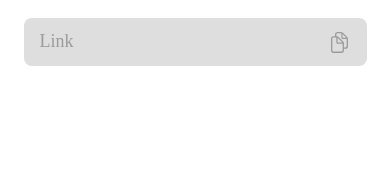
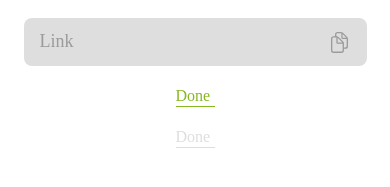
Before and after one commit to Dimensionnnnn/social-network, a React Native app: screen / in a window 390 px wide. Shown: the part 529-716 px from the top of the page. Built offline with nearby package versions, Linux system fonts and the light colour scheme.

Commit message:
feat/added text button, fix imports in default btn

```diff
--- a/App.tsx
+++ b/App.tsx
@@ -3,6 +3,7 @@ import {Appearance, StyleSheet, useColorScheme, View} from 'react-native';
 
 import {Button as UIButton} from 'src/components/UI/button/default-button/default-button';
 import {Button as UIButtonTextIcon} from 'src/components/UI/button/text-icon/text-icon-button';
+import {Button as UIBUttonText} from 'src/components/UI/button/text-button/text-button';
 
 function App(): JSX.Element {
   const isDarkMode = useColorScheme() === 'dark';
@@ -63,6 +64,12 @@ function App(): JSX.Element {
       <View style={styles.buttonContainer}>
         <UIButtonTextIcon title="Link" onPress={handeChangeTheme} isDisabled />
       </View>
+      <View style={styles.buttonContainer}>
+        <UIBUttonText title="Done" onPress={handeChangeTheme} />
+      </View>
+      <View style={styles.buttonContainer}>
+        <UIBUttonText title="Done" onPress={handeChangeTheme} isDisabled />
+      </View>
     </>
   );
 }
--- a/src/components/UI/button/default-button/default-button-styles.ts
+++ b/src/components/UI/button/default-button/default-button-styles.ts
@@ -1,7 +1,7 @@
 import {outfitTextStyles} from 'src/assets/styles/typography';
 import {COLORS} from 'src/assets/styles/colors';
 import {ButtonSize} from './default-button';
-import {ColorThemes} from 'hooks/useColorTheme';
+import {ColorThemes} from 'src/hooks/useColorTheme';
 
 export const defaultButtonStyles = {
   dark: {
--- a/src/components/UI/button/default-button/default-button.tsx
+++ b/src/components/UI/button/default-button/default-button.tsx
@@ -1,12 +1,11 @@
 import React from 'react';
 import {Text, Pressable} from 'react-native';
-import {useColorTheme} from 'src/hooks/useColorTheme';
+import {useColorTheme, ColorThemes} from 'src/hooks/useColorTheme';
 import {
   defaultButtonStyles,
   getButtonStyles,
   ButtonElement,
 } from './default-button-styles';
-import {ColorThemes} from 'hooks/useColorTheme';
 
 export type ButtonSize = 'small' | 'medium' | 'large';
 
--- /dev/null
+++ b/src/components/UI/button/text-button/styles.ts
@@ -0,0 +1,71 @@
+import {outfitTextStyles} from 'src/assets/styles/typography';
+import {COLORS} from 'src/assets/styles/colors';
+import {ColorThemes} from 'src/hooks/useColorTheme';
+import {StyleSheet} from 'react-native';
+
+export const textButtonStyles = StyleSheet.create({
+  darkPressed: {color: COLORS.primary_light_02},
+  darkDisabled: {color: COLORS.grayscale_dark_04},
+  darkInitial: {color: COLORS.secondary_dark_01},
+  lightPressed: {color: COLORS.secondary_light_01},
+  lightDisabled: {color: COLORS.grayscale_light_05},
+  lightInitial: {color: COLORS.dark_mode},
+  text: outfitTextStyles.bodyMedium_16,
+  container: {
+    width: '100%',
+    maxWidth: 39,
+    backgroundColor: 'initial',
+  },
+});
+
+const borderLineButtonStyles = StyleSheet.create({
+  darkPresed: {backgroundColor: COLORS.primary_light_02},
+  darkDisabled: {backgroundColor: COLORS.grayscale_dark_04},
+  darkInitial: {backgroundColor: COLORS.secondary_dark_01},
+  lightPressed: {backgroundColor: COLORS.secondary_light_01},
+  lightDisabled: {backgroundColor: COLORS.grayscale_light_05},
+  lightInitial: {backgroundColor: COLORS.dark_mode},
+  borderLine: {height: 1},
+});
+
+export const getButtonStyleSheet = (
+  themeVariant: ColorThemes,
+  pressed: boolean,
+  isDisabled?: boolean,
+) => {
+  switch (themeVariant) {
+    default:
+    case ColorThemes.DARK: {
+      return {
+        textStyle: [
+          textButtonStyles.darkInitial,
+          pressed && textButtonStyles.darkPressed,
+          isDisabled && textButtonStyles.darkDisabled,
+          textButtonStyles.text,
+        ],
+        borderLineStyle: [
+          borderLineButtonStyles.darkInitial,
+          pressed && borderLineButtonStyles.darkPresed,
+          isDisabled && borderLineButtonStyles.darkDisabled,
+          borderLineButtonStyles.borderLine,
+        ],
+      };
+    }
+    case ColorThemes.LIGHT: {
+      return {
+        textStyle: [
+          textButtonStyles.lightInitial,
+          pressed && textButtonStyles.lightPressed,
+          isDisabled && textButtonStyles.lightDisabled,
+          textButtonStyles.text,
+        ],
+        borderLineStyle: [
+          borderLineButtonStyles.lightInitial,
+          pressed && borderLineButtonStyles.lightPressed,
+          isDisabled && borderLineButtonStyles.lightDisabled,
+          borderLineButtonStyles.borderLine,
+        ],
+      };
+    }
+  }
+};
--- /dev/null
+++ b/src/components/UI/button/text-button/text-button.tsx
@@ -0,0 +1,33 @@
+import React, {useState} from 'react';
+import {Pressable, View, Text} from 'react-native';
+import {ColorThemes, useColorTheme} from 'src/hooks/useColorTheme';
+import {getButtonStyleSheet, textButtonStyles} from './styles';
+
+interface ButtonProps {
+  title?: string;
+  isDisabled?: boolean;
+  onPress?: () => void;
+}
+
+export const Button: React.FC<ButtonProps> = ({title, isDisabled, onPress}) => {
+  const [isPressed, setIsPressed] = useState(false);
+  const themeVariant: ColorThemes = useColorTheme();
+
+  const buttonStyles = getButtonStyleSheet(themeVariant, isPressed, isDisabled);
+
+  const handlePress = () => {
+    setIsPressed(!isPressed);
+  };
+
+  return (
+    <Pressable
+      onPress={onPress}
+      onPressIn={handlePress}
+      onPressOut={handlePress}
+      style={textButtonStyles.container}
+      disabled={isDisabled}>
+      <Text style={buttonStyles.textStyle}>{title}</Text>
+      <View style={buttonStyles.borderLineStyle} />
+    </Pressable>
+  );
+};
```
